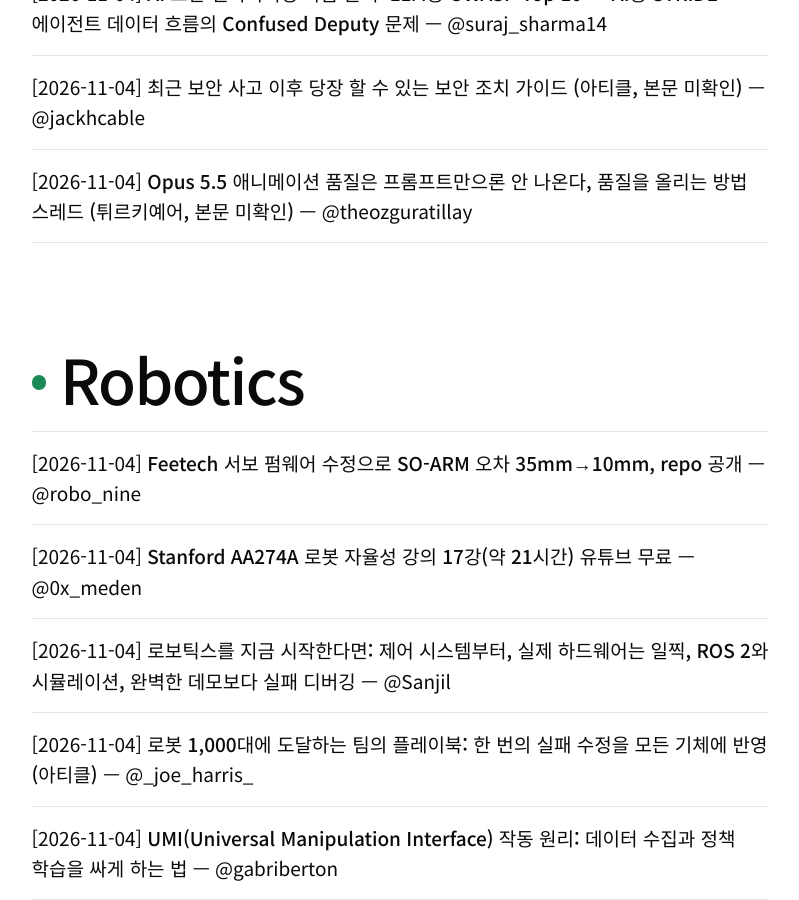
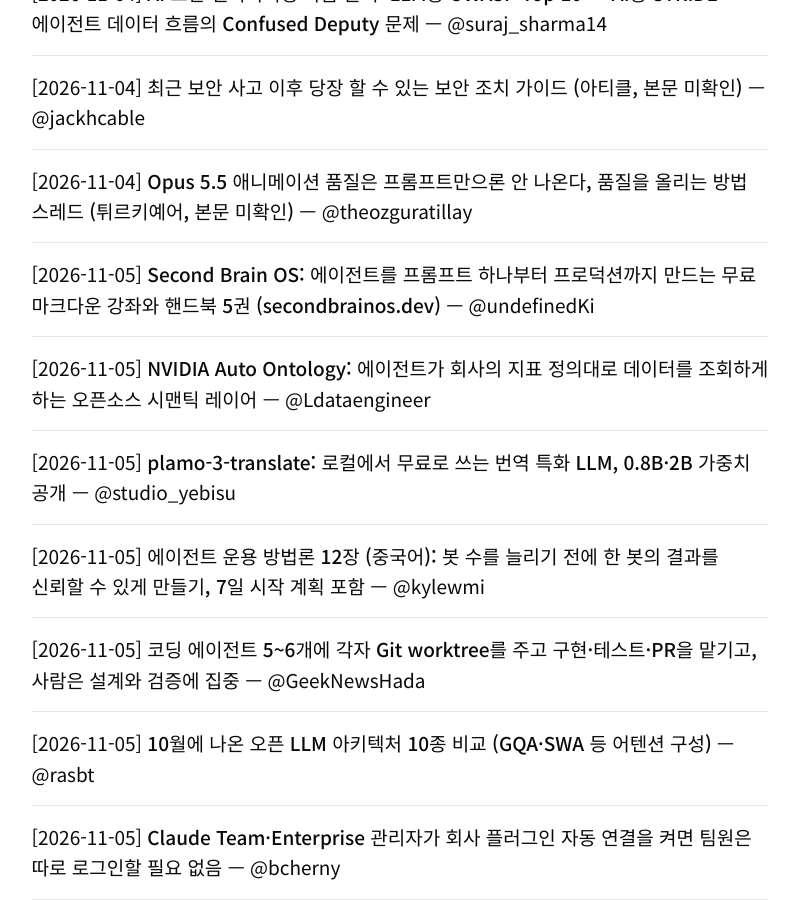
Before and after one commit to MrTMI-0315/mrtmi-x-digest, a Jekyll site: the page built from tips.md, in a window 1280 px wide and 900 px high, scrolled down 1098 px. Shown: the whole window, without its empty margins (26-825 px from the left). Built offline with Jekyll 4.4.1, drawn with Linux system fonts in a browser that asks for light colours; our own code applies the rules of GitHub Pages for plain Markdown files; some of the changed text lies outside the part shown.

Commit message:
Digest 2026-11-05
Co-Authored-By: Claude Opus 5.5 <noreply@anthropic.com>

```diff
--- a/tips.md
+++ b/tips.md
@@ -11,6 +11,13 @@
 - [2026-11-04] [AI 보안 엔지니어링 학습 순서: LLM용 OWASP Top 10 → AI용 STRIDE → 에이전트 데이터 흐름의 Confused Deputy 문제](https://x.com/suraj_sharma14/status/2117225221971415403) — @suraj\_sharma14
 - [2026-11-04] [최근 보안 사고 이후 당장 할 수 있는 보안 조치 가이드 (아티클, 본문 미확인)](https://x.com/jackhcable/status/2117731409246978489) — @jackhcable
 - [2026-11-04] [Opus 5.5 애니메이션 품질은 프롬프트만으론 안 나온다, 품질을 올리는 방법 스레드 (튀르키예어, 본문 미확인)](https://x.com/theozguratillay/status/2117165062125215871) — @theozguratillay
+- [2026-11-05] [Second Brain OS: 에이전트를 프롬프트 하나부터 프로덕션까지 만드는 무료 마크다운 강좌와 핸드북 5권 (secondbrainos.dev)](https://x.com/undefinedKi/status/2117689327203537165) — @undefinedKi
+- [2026-11-05] [NVIDIA Auto Ontology: 에이전트가 회사의 지표 정의대로 데이터를 조회하게 하는 오픈소스 시맨틱 레이어](https://x.com/Ldataengineer/status/2117418155647684676) — @Ldataengineer
+- [2026-11-05] [plamo-3-translate: 로컬에서 무료로 쓰는 번역 특화 LLM, 0.8B·2B 가중치 공개](https://x.com/studio_yebisu/status/2118157436616090010) — @studio\_yebisu
+- [2026-11-05] [에이전트 운용 방법론 12장 (중국어): 봇 수를 늘리기 전에 한 봇의 결과를 신뢰할 수 있게 만들기, 7일 시작 계획 포함](https://x.com/kylewmi/status/2117471459803328912) — @kylewmi
+- [2026-11-05] [코딩 에이전트 5~6개에 각자 Git worktree를 주고 구현·테스트·PR을 맡기고, 사람은 설계와 검증에 집중](https://x.com/GeekNewsHada/status/2118151300907245632) — @GeekNewsHada
+- [2026-11-05] [10월에 나온 오픈 LLM 아키텍처 10종 비교 (GQA·SWA 등 어텐션 구성)](https://x.com/rasbt/status/2117637894315626719) — @rasbt
+- [2026-11-05] [Claude Team·Enterprise 관리자가 회사 플러그인 자동 연결을 켜면 팀원은 따로 로그인할 필요 없음](https://x.com/bcherny/status/2117693181651542387) — @bcherny
 
 ## Robotics
 - [2026-11-04] [Feetech 서보 펌웨어 수정으로 SO-ARM 오차 35mm→10mm, repo 공개](https://x.com/robo_nine/status/2116978876333379720) — @robo\_nine
@@ -19,5 +26,8 @@
 - [2026-11-04] [로봇 1,000대에 도달하는 팀의 플레이북: 한 번의 실패 수정을 모든 기체에 반영 (아티클)](https://x.com/_joe_harris_/status/2117817324313149773) — @\_joe\_harris\_
 - [2026-11-04] [UMI(Universal Manipulation Interface) 작동 원리: 데이터 수집과 정책 학습을 싸게 하는 법](https://x.com/gabriberton/status/2117441265973580103) — @gabriberton
 - [2026-11-04] [VLA 아키텍처 흐름 정리: RT-1부터 MolmoAct2까지 (아티클)](https://x.com/starlitmatcha/status/2116918927913804223) — @starlitmatcha
+- [2026-11-05] [frax: 휴머노이드 리타게팅·IK를 GPU 없이 마이크로초 단위로 푸는 라이브러리 (github.com/StanfordASL/frax)](https://x.com/danielpmorton/status/2118026028572680195) — @danielpmorton
+- [2026-11-05] [120~200달러짜리 오픈소스 6족 로봇: 다리당 서보 3개, 18자유도, 3D 프린팅 부품](https://x.com/techniahqrobot/status/2117851633014943780) — @techniahqrobot
+- [2026-11-05] [MABEL: 부품비 8,000달러 오픈소스 모바일 양팔 로봇, 하드웨어·펌웨어·원격조작·학습 코드 전부 공개](https://x.com/thejerrycheng/status/2117980190840127637) — @thejerrycheng
 
 ## Insights
```
Also changed, not shown: digests/2026-11-05.md (added, +33 -0 lines).
